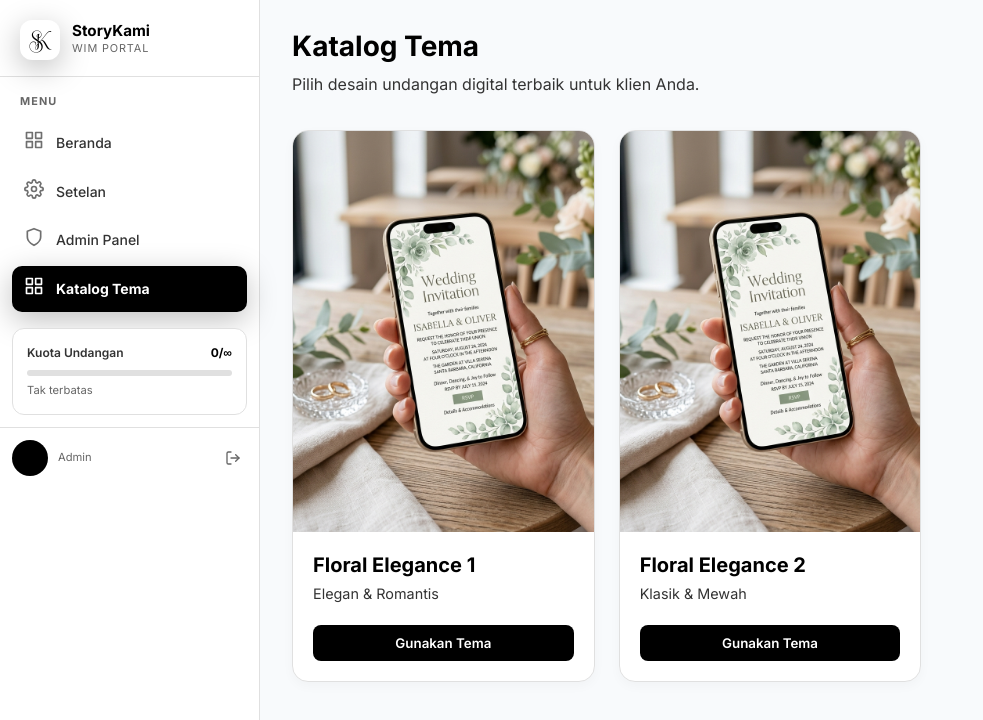
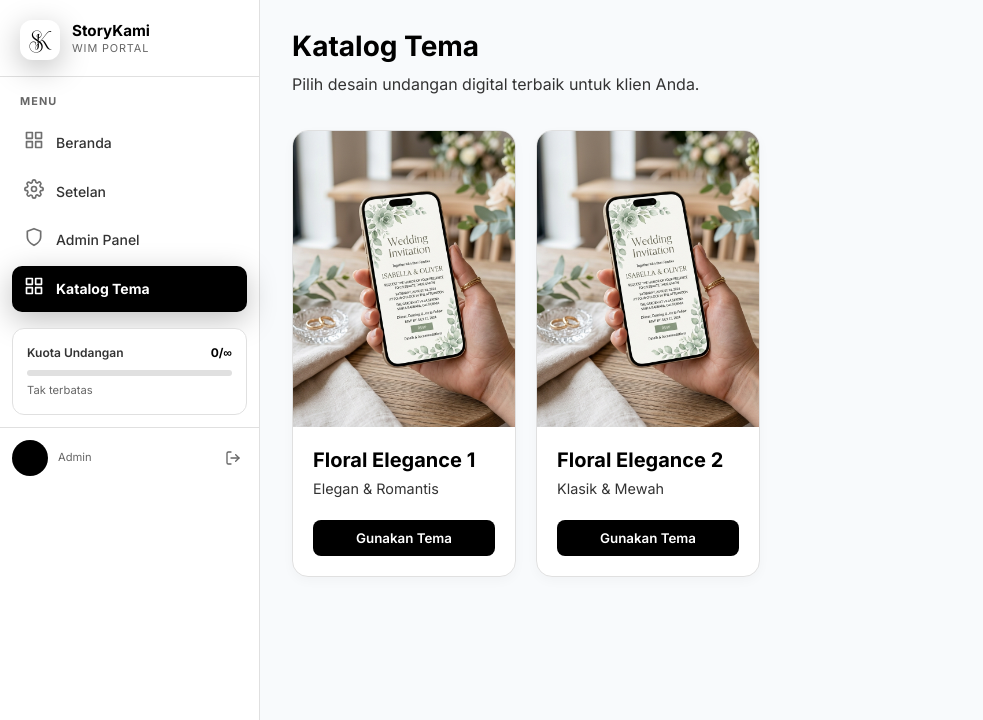
Before and after one commit to genku-id/storykami, a Next.js app: page /wim/dashboard/katalog in a window 1280 px wide. Shown: the top 720 px of the page, without its empty margins (0-983 px from the left). Built offline with nearby package versions, Linux system fonts and the light colour scheme; no server answers; the database is empty; sample sign-in values are in the browser's storage; a web font is replaced by a local one.

Commit message:
style: reduce katalog card size to roughly 1/4 layout

```diff
--- a/src/app/wim/dashboard/katalog/page.js
+++ b/src/app/wim/dashboard/katalog/page.js
@@ -33,8 +33,8 @@ export default function KatalogPage() {
 
       <div style={{
         display: 'grid',
-        gridTemplateColumns: 'repeat(auto-fill, minmax(280px, 1fr))',
-        gap: '24px'
+        gridTemplateColumns: 'repeat(auto-fill, minmax(220px, 1fr))',
+        gap: '20px'
       }}>
         {TEMPLATES.map(tpl => (
           <div key={tpl.id} style={{
```
